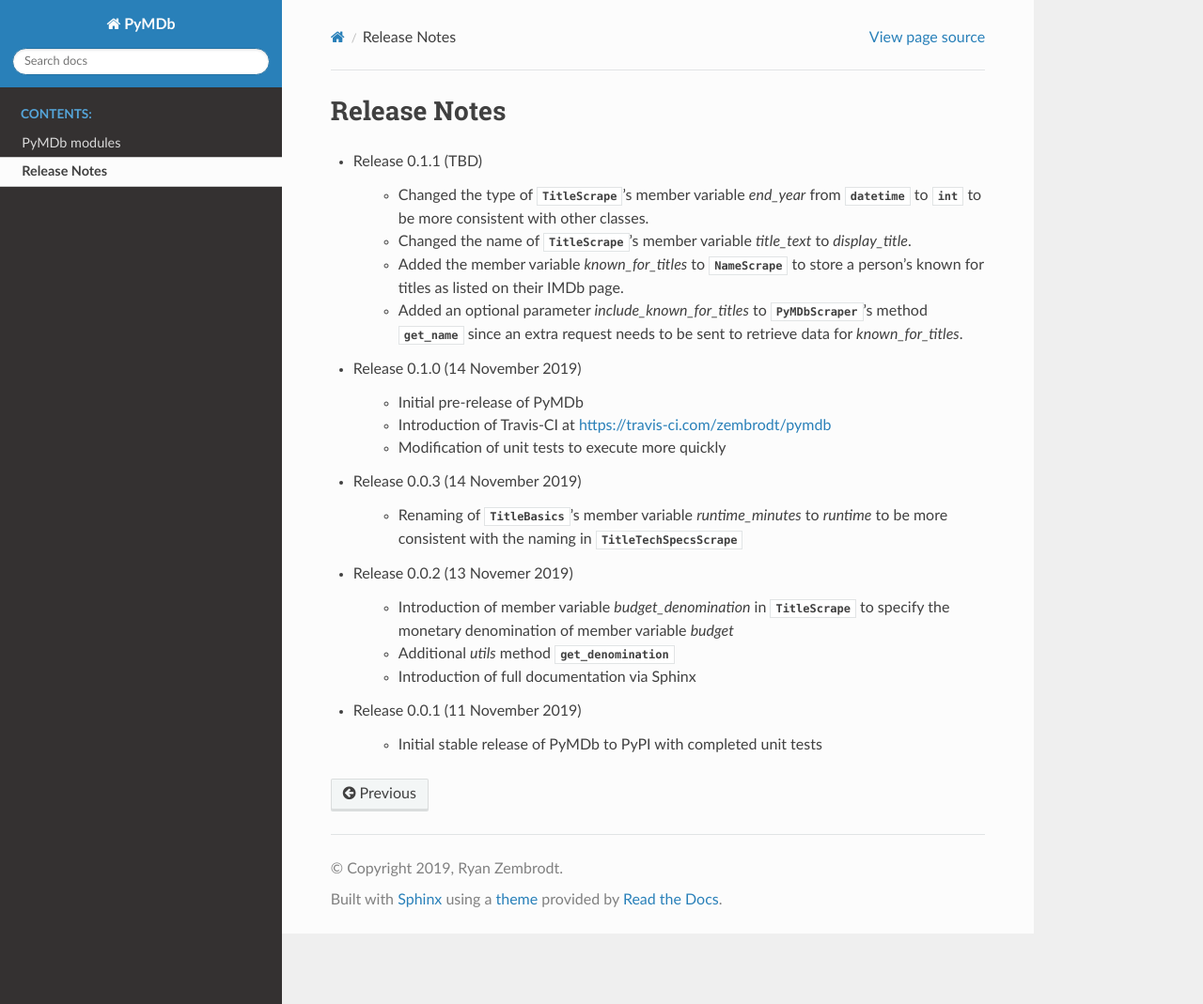
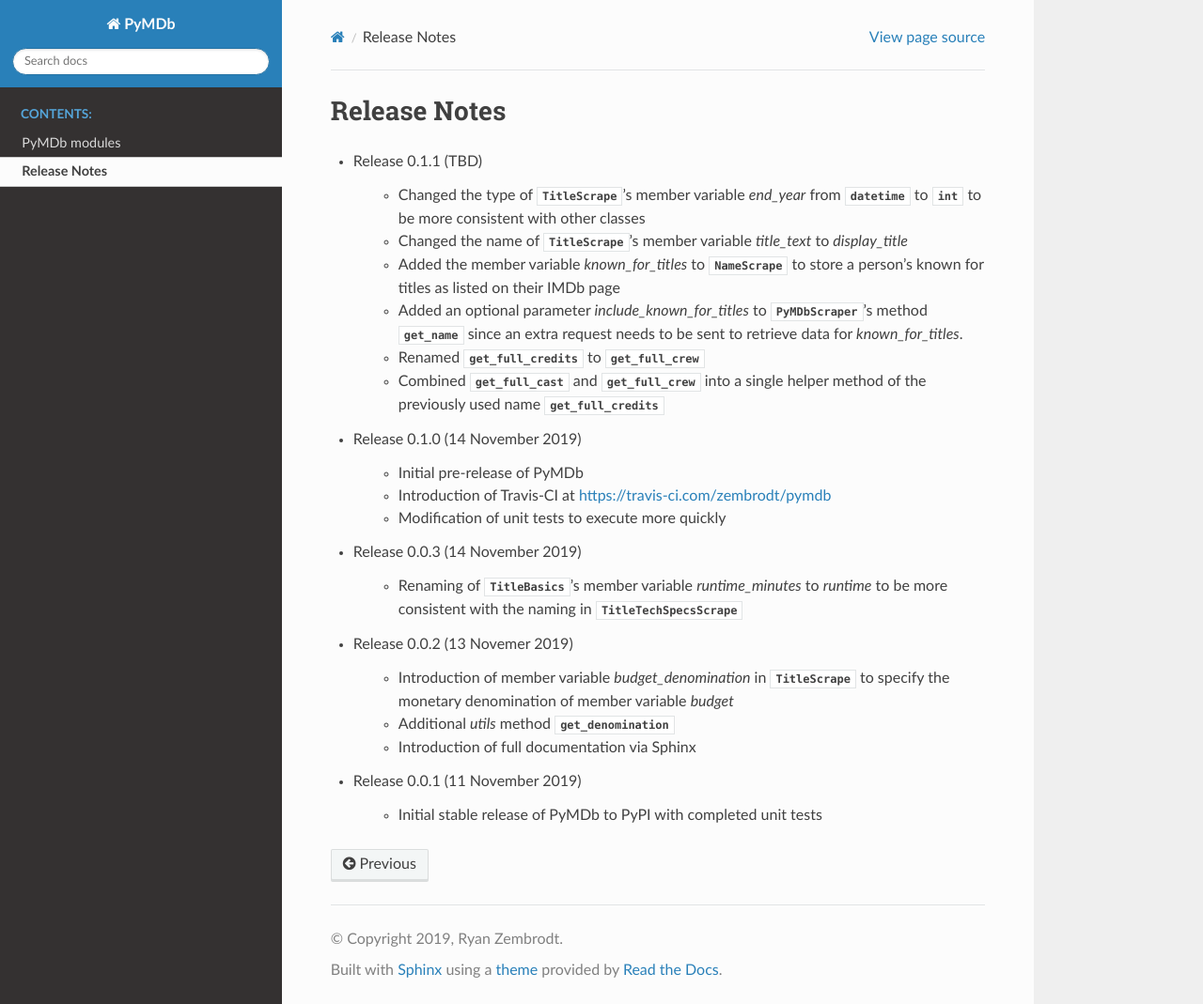
Before and after one commit to zembrodt/pymdb, a Sphinx documentation site: the page built from docs/release_notes.rst, in a window 1280 px wide and 1069 px high. Shown: the whole window at 94% size. Built offline with Sphinx 7.4.7 and the Read the Docs theme 2.0.0, drawn with Linux system fonts in a browser that asks for light colours.

Commit message:
Added release notes for get_full_credits changes

```diff
--- a/docs/release_notes.rst
+++ b/docs/release_notes.rst
@@ -4,14 +4,17 @@
 * Release 0.1.1 (TBD)
 
    - Changed the type of :class:`~.models.title.TitleScrape`'s member variable `end_year`
-     from :obj:`datetime` to :obj:`int` to be more consistent with other classes.
+     from :obj:`datetime` to :obj:`int` to be more consistent with other classes
    - Changed the name of :class:`~.models.title.TitleScrape`'s member variable `title_text`
-     to `display_title`.
+     to `display_title`
    - Added the member variable `known_for_titles` to :class:`~.models.name.NameScrape` to
-     store a person's known for titles as listed on their IMDb page.
+     store a person's known for titles as listed on their IMDb page
    - Added an optional parameter `include_known_for_titles` to :class:`~.scraper.PyMDbScraper`'s
      method :obj:`~.scraper.PyMDbScraper.get_name` since an extra request needs to be sent to retrieve data for
      `known_for_titles`.
+   - Renamed :obj:`get_full_credits` to :obj:`~.scraper.PyMDbScraper.get_full_crew`
+   - Combined :obj:`~.scraper.PyMDbScraper.get_full_cast` and :obj:`~.scraper.PyMDbScraper.get_full_crew` into
+     a single helper method of the previously used name :obj:`~.scraper.PyMDbScraper.get_full_credits`
 
 * Release 0.1.0 (14 November 2019)
 
```
